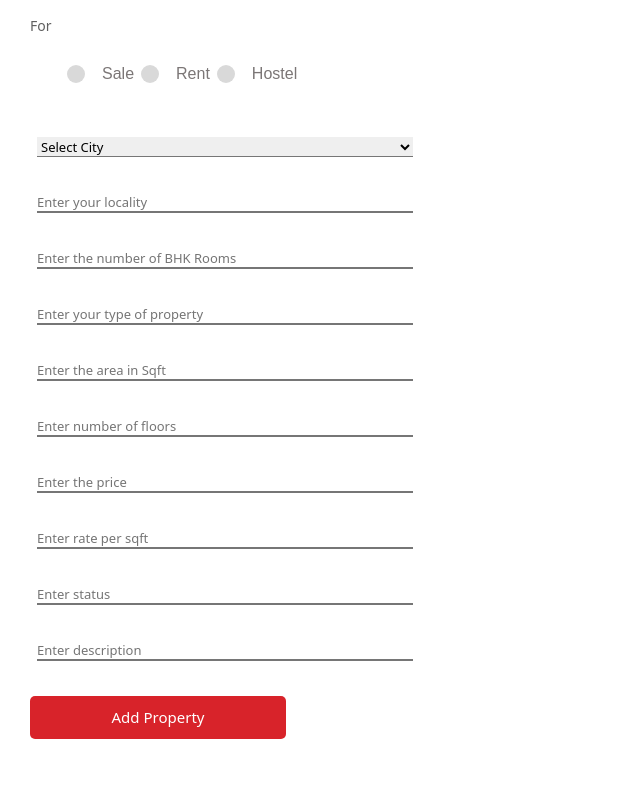
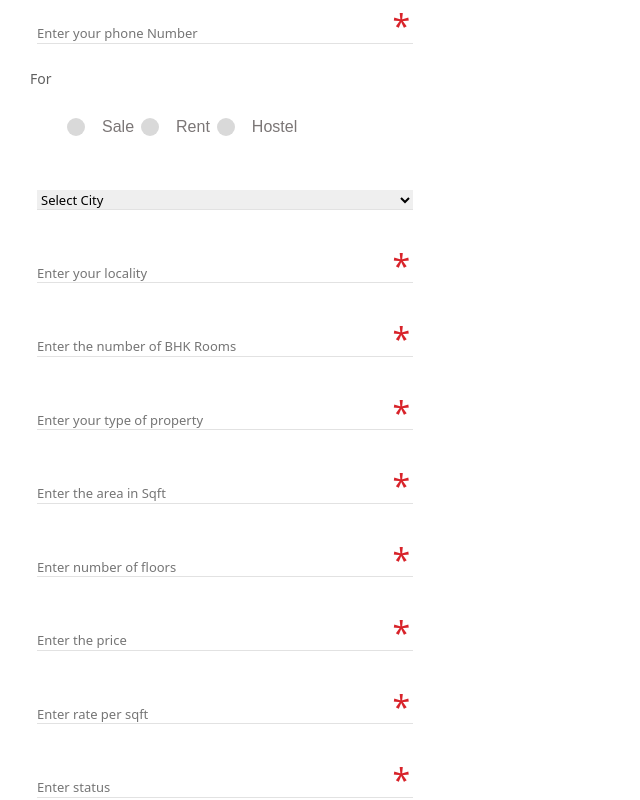
Before and after one commit to dhing-palak/Real-Estate-Project, a React (Create React App) app in the folder root/: page /postproperty in a window 1280 px wide. Shown: the part 740-1540 px from the top of the page, without its empty margins (0-640 px from the left). Built offline with nearby package versions, Linux system fonts and the light colour scheme.

Commit message:
modified css

```diff
--- a/root/src/components/home/Home.js
+++ b/root/src/components/home/Home.js
@@ -32,7 +32,7 @@ const Home = () => {
 
   return (
     <>
-      <h5 className="username">Hello {userData.name} welcome to Real Estate.</h5>
+      <h5 className="username">Hello {userData.name} Welcome to Real Estate.</h5>
       <SearchProperty />
 
       <Property />
--- a/root/src/components/postproperty/PropertyInput.js
+++ b/root/src/components/postproperty/PropertyInput.js
@@ -13,7 +13,7 @@ export function PropertyInput(props) {
         value={props.value}
         onChange={props.onChange}
       ></input>
-      <span className="asterisk_input"></span>
+      <span className="asterisk-input"></span>
       <span className="postproperty-error-data">{props.formErrors}</span>
     </div>
   );
--- a/root/src/styles/Login.css
+++ b/root/src/styles/Login.css
@@ -147,6 +147,7 @@
   border-left-style: none;
   border-right-style: none;
   border-bottom-style: 1px solid black;
+  border-bottom: 1px solid #e2e2e2;
   margin-bottom: 10px;
 }
 
--- a/root/src/styles/Postproperty.css
+++ b/root/src/styles/Postproperty.css
@@ -228,7 +228,7 @@ form input[type="radio"] {
   border-top-style: none;
   border-left-style: none;
   border-right-style: none;
-  border-bottom-style: 1px solid black;
+  border-bottom: 1px solid #e2e2e2;
   margin-bottom: 20px;
 }
 .citydropdown {
@@ -240,6 +240,7 @@ form input[type="radio"] {
   border-left-style: none;
   border-right-style: none;
   border-bottom-style: 1px solid black;
+  border-bottom: 1px solid #e2e2e2;
   margin-bottom: 20px;
 }
 
--- a/root/src/styles/Register.css
+++ b/root/src/styles/Register.css
@@ -200,6 +200,7 @@ form input[type="radio"] {
   border-left-style: none;
   border-right-style: none;
   border-bottom-style: 1px solid black;
+  border-bottom: 1px solid #e2e2e2;
   margin-bottom: 20px;
 }
 
```
